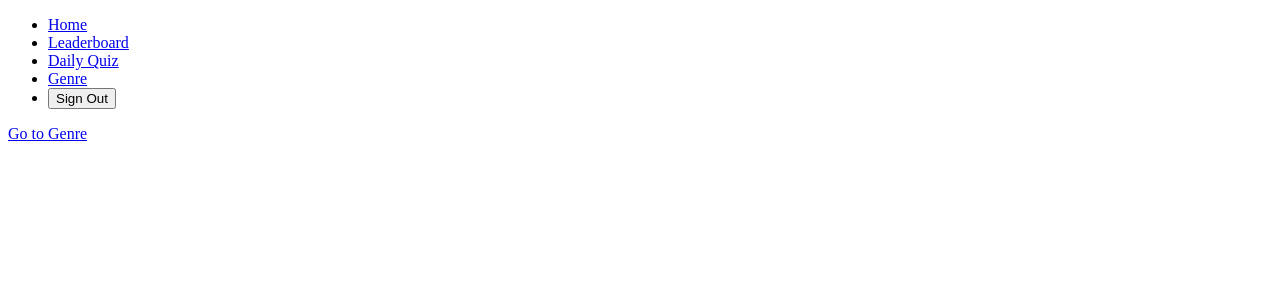
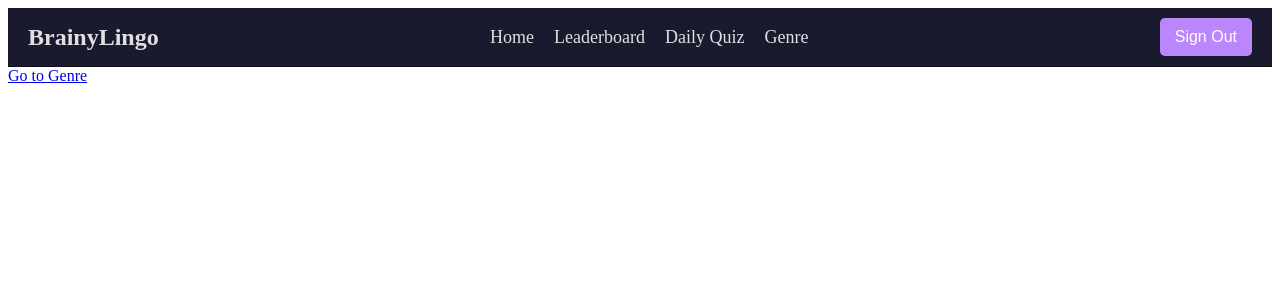
Before and after one commit to choudharyyashu/storybook-1, a React (Create React App) app: page / in a window 1280 px wide. Shown: the top 300 px of the page. Built offline with nearby package versions, Linux system fonts and the light colour scheme.

Commit message:
ui changes

```diff
--- /dev/null
+++ b/src/App.css
@@ -0,0 +1,52 @@
+.header-nav {
+    display: flex;
+    justify-content: space-between;
+    align-items: center;
+    padding: 10px 20px;
+    background-color: #1a1a2e;
+    color: #e0e0e0;
+    border-bottom: 1px solid #0f0f1a;
+}
+
+.logo {
+    font-size: 24px;
+    font-weight: bold;
+    color: #e0e0e0;
+}
+
+.nav-links {
+    list-style: none;
+    margin: 0;
+    padding: 0;
+    display: flex;
+}
+
+.nav-links li {
+    margin-right: 20px;
+}
+
+.nav-links a {
+    color: #e0e0e0;
+    text-decoration: none;
+    font-size: 18px;
+    transition: color 0.3s ease;
+}
+
+.nav-links a:hover {
+    color: #bb86fc;
+}
+
+.sign-out-button {
+    background-color: #bb86fc;
+    color: #ffffff;
+    border: none;
+    padding: 10px 15px;
+    border-radius: 5px;
+    cursor: pointer;
+    font-size: 16px;
+    transition: background-color 0.3s ease;
+}
+
+.sign-out-button:hover {
+    background-color: #9a67ea;
+}
--- a/src/App.tsx
+++ b/src/App.tsx
@@ -1,4 +1,5 @@
 import React from 'react';
+import './App.css';
 import { BrowserRouter as Router, Route, Routes, Link } from 'react-router-dom';
 import Genre from './components/Genre';
 
@@ -6,24 +7,15 @@ const App: React.FC = () => {
     return (
         <Router>
             <div>
-                <nav>
-                    <ul>
-                        <li>
-                            <Link to="/">Home</Link>
-                        </li>
-                        <li>
-                            <Link to="/leaderboard">Leaderboard</Link>
-                        </li>
-                        <li>
-                            <Link to="/dailyquiz">Daily Quiz</Link>
-                        </li>
-                        <li>
-                            <Link to="/genre">Genre</Link>
-                        </li>
-                        <li>
-                            <button>Sign Out</button>
-                        </li>
+                <nav className="header-nav">
+                    <div className="logo">BrainyLingo</div>
+                    <ul className="nav-links">
+                        <li><Link to="/">Home</Link></li>
+                        <li><Link to="/leaderboard">Leaderboard</Link></li>
+                        <li><Link to="/dailyquiz">Daily Quiz</Link></li>
+                        <li><Link to="/genre">Genre</Link></li>
                     </ul>
+                    <button className="sign-out-button">Sign Out</button>
                 </nav>
                 <Routes>
                     <Route path="/genre/*" element={<Genre />} />
```
